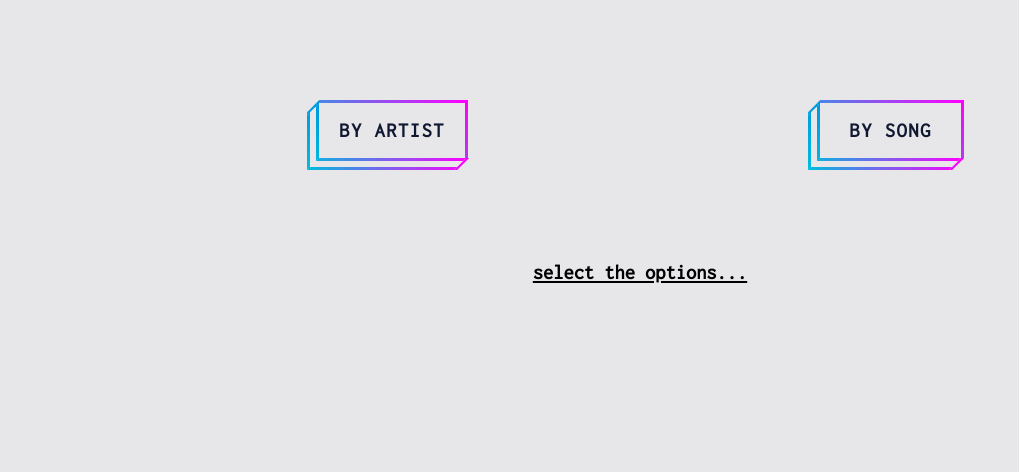
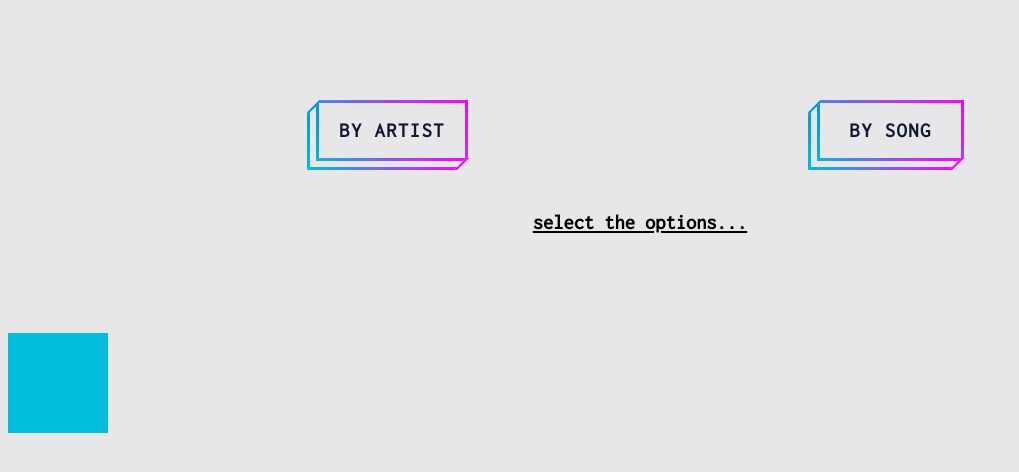
Before and after one commit to UpkXs/Anysong-platform, an Angular app: page / in a window 1280 px wide. Both pictures are taken after a click on the link "BY ARTIST". Shown: the top 472 px of the page, without its empty margins (0-1019 px from the left). Built offline with nearby package versions, Linux system fonts and the light colour scheme.

Commit message:
feat(): if option is selected then show playground content

```diff
--- a/src/app/main/main.component.html
+++ b/src/app/main/main.component.html
@@ -21,4 +21,12 @@
   >
     {{selectTheOptions}}
   </div>
+  <div
+    *ngIf="optionSelected"
+    class="anysong-playground"
+  >
+    <anysong-playground
+    >
+    </anysong-playground>
+  </div>
 </div>
--- a/src/app/main/main.component.scss
+++ b/src/app/main/main.component.scss
@@ -7,6 +7,12 @@
 .select-option-text {
   display: flex;
   justify-content: center;
-  margin-top: 100px;
+  margin-top: 50px;
   text-decoration: underline;
 }
+
+.anysong-playground {
+  margin-top: 100px;
+  width: 100px;
+  height: 100px;
+}
--- a/src/app/main/main.component.ts
+++ b/src/app/main/main.component.ts
@@ -9,6 +9,8 @@ export class MainComponent implements OnInit {
   byArtist: string = 'by Artist';
   bySong: string = 'by Song';
   selectTheOptions: string = 'select the options...';
+  optionSelected: boolean = false;
+  selectedOptionText!: string;
 
   constructor() { }
 
@@ -16,6 +18,9 @@ export class MainComponent implements OnInit {
   }
 
   btnClicked(btnText: string) {
-    console.log("fo029OTpv1 :: btnText : " + btnText)
+    this.optionSelected = true;
+    this.selectedOptionText = btnText;
+    console.log("N9ll68DYbF :: this.optionSelected : " + this.optionSelected);
+    console.log("2dc8s8lnMV :: this.selectedOptionText : " + this.selectedOptionText);
   }
 }
```
